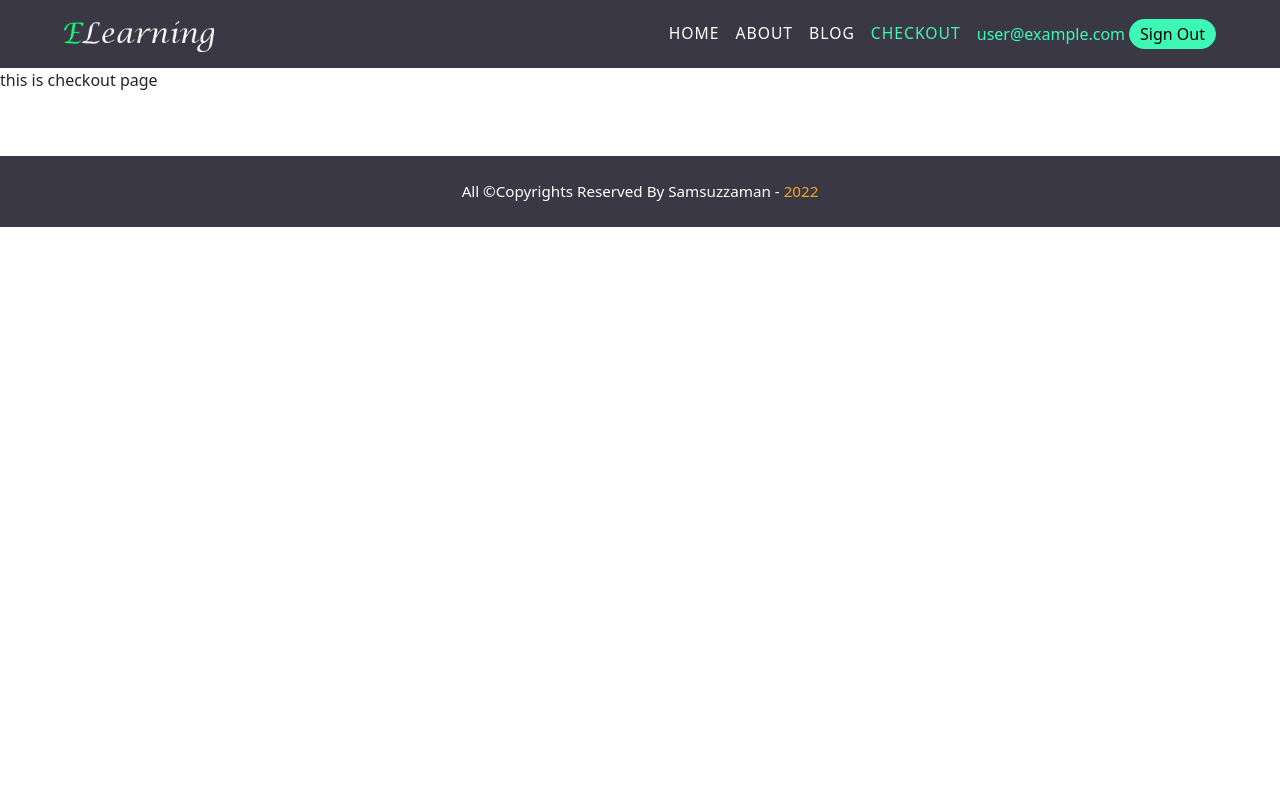
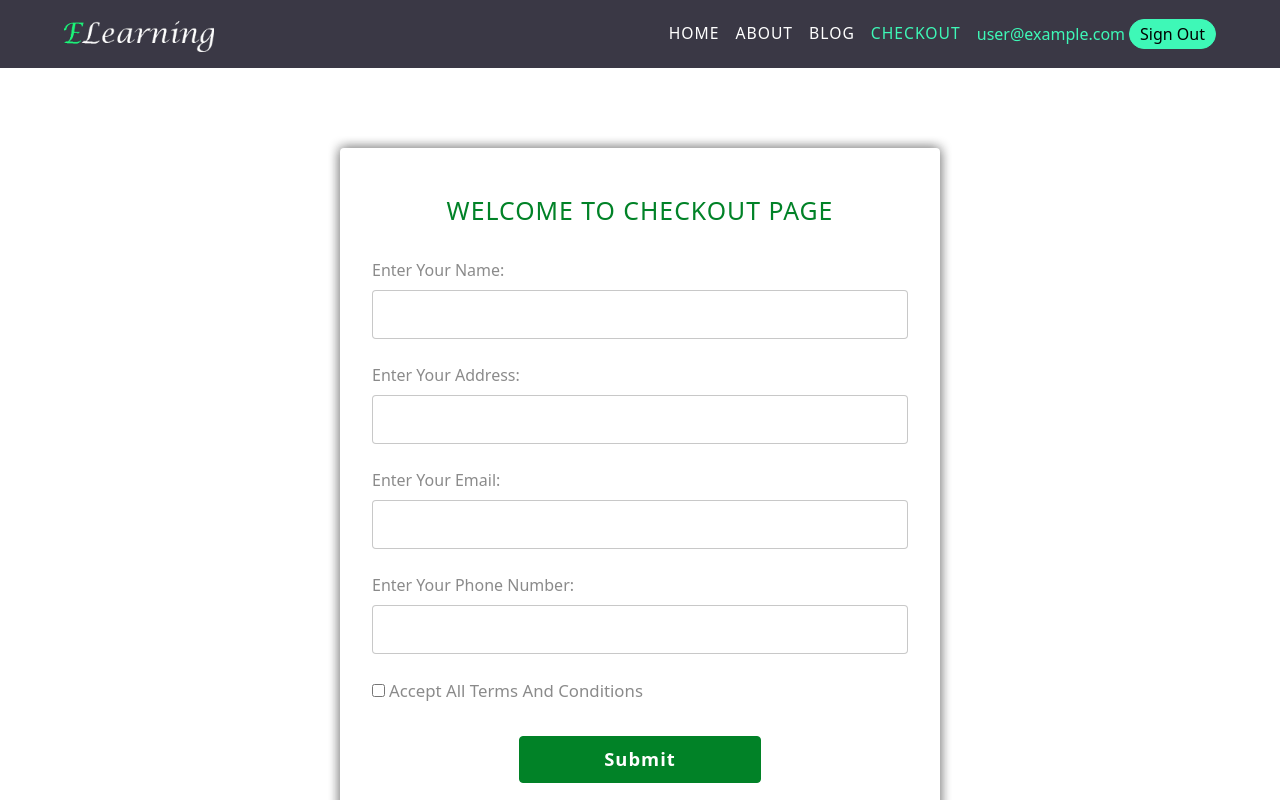
Before and after one commit to sam-suzzaman/PH-Assignment-10, a React (Create React App) app: page /checkout in a window 1280 px wide. Shown: the top 800 px of the page. Built offline with nearby package versions, Linux system fonts and the light colour scheme; no server answers; sample sign-in values are in the browser's storage.

Commit message:
adding checkout page form

```diff
--- a/src/Pages/CheckOutPage/CheckOutPage.js
+++ b/src/Pages/CheckOutPage/CheckOutPage.js
@@ -1,8 +1,97 @@
-import React from "react";
+import React, { useState } from "react";
 import "./CheckOutPage.css";
+import { ToastContainer, toast } from "react-toastify";
+import "react-toastify/dist/ReactToastify.css";
 
 const CheckOutPage = () => {
-    return <div>this is checkout page</div>;
+    const [userName, setUserName] = useState("");
+    const [address, setAddress] = useState("");
+    const [email, setEmail] = useState("");
+    const [phoneNumber, setPhoneNumber] = useState("");
+    const [termsStatus, setTermsStatus] = useState(false);
+
+    const handleCheckOutForm = (e) => {
+        e.preventDefault();
+        toast("Thank your for submitting information");
+        setUserName("");
+        setAddress("");
+        setEmail("");
+        setPhoneNumber("");
+        setTermsStatus(false);
+    };
+    return (
+        <div className="form-container">
+            <h3 className="form-title">welcome to checkout page</h3>
+            <form onSubmit={handleCheckOutForm}>
+                <div className="input-control">
+                    <label htmlFor="name">enter Your name:</label>
+                    <input
+                        type="text"
+                        value={userName}
+                        onChange={(e) => setUserName(e.target.value)}
+                        required
+                        name="name"
+                        id="name"
+                    />
+                </div>
+                <div className="input-control">
+                    <label htmlFor="address">enter Your address:</label>
+                    <input
+                        type="text"
+                        value={address}
+                        onChange={(e) => setAddress(e.target.value)}
+                        required
+                        name="address"
+                        id="address"
+                    />
+                </div>
+                <div className="input-control">
+                    <label htmlFor="email">enter Your email:</label>
+                    <input
+                        type="email"
+                        value={email}
+                        onChange={(e) => setEmail(e.target.value)}
+                        required
+                        name="email"
+                        id="email"
+                    />
+                </div>
+                <div className="input-control">
+                    <label htmlFor="number">enter Your phone number:</label>
+                    <input
+                        type="text"
+                        value={phoneNumber}
+                        onChange={(e) => setPhoneNumber(e.target.value)}
+                        name="number"
+                        id="number"
+                    />
+                </div>
+                <div className="form-info-row">
+                    <div className="check-box">
+                        <input
+                            type="checkbox"
+                            name="checkbox"
+                            value={termsStatus}
+                            onChange={(e) => setTermsStatus(e.target.checked)}
+                            checked={termsStatus}
+                            required
+                            id="checkbox"
+                        />
+                        <label htmlFor="checkbox">
+                            accept all terms and conditions
+                        </label>
+                    </div>
+                </div>
+                <input
+                    disabled={termsStatus ? false : true}
+                    className="submit-btn"
+                    type="submit"
+                    value="submit"
+                />
+            </form>
+            <ToastContainer />
+        </div>
+    );
 };
 
 export default CheckOutPage;
```
